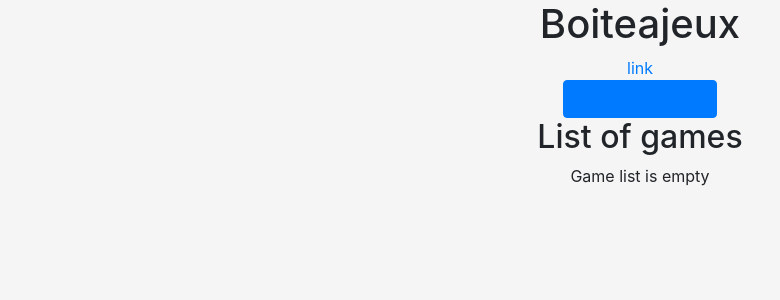
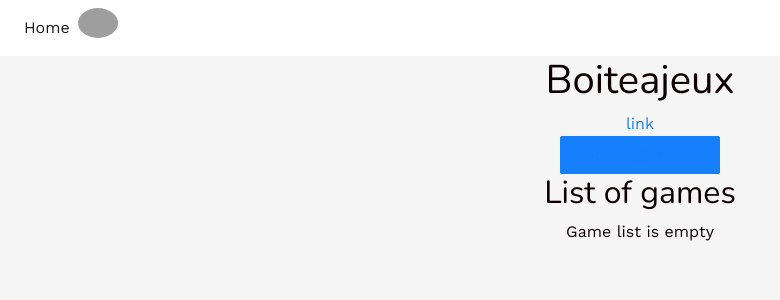
Before and after one commit to dmcarmo/boardgames-online, a Rails app: page /sites/1 in a window 1280 px wide. Shown: the top 300 px of the page, without its empty margins (0-780 px from the left). Run offline with Rails 7, Linux system fonts and the light colour scheme; the visitor is signed in with stand-in values (Sample User, id 1); data comes from the database, SQL or seed files in the repository; data that the repository does not hold is empty; style sheets or scripts are compiled from the project's sources; some libraries are stand-ins or nearby versions; grey boxes are pictures that could not be loaded.

Commit message:
Fixed bootstrap configuration
installed missing dependencies, added navbar and other scss files

```diff
--- a/app/assets/stylesheets/application.scss
+++ b/app/assets/stylesheets/application.scss
@@ -1,2 +1,11 @@
+// Graphical variables
+@import "config/fonts";
+@import "config/colors";
+@import "config/bootstrap_variables";
+
+// External libraries
 @import "bootstrap/scss/bootstrap";
+
+// CSS partials
+@import "components/index";
 @import "layout";
--- /dev/null
+++ b/app/assets/stylesheets/components/_alert.scss
@@ -0,0 +1,6 @@
+.alert {
+  position: fixed;
+  bottom: 16px;
+  right: 16px;
+  z-index: 1000;
+}
--- /dev/null
+++ b/app/assets/stylesheets/components/_avatar.scss
@@ -0,0 +1,20 @@
+.avatar {
+  width: 40px;
+  border-radius: 50%;
+}
+.avatar-large {
+  width: 56px;
+  border-radius: 50%;
+}
+.avatar-bordered {
+  width: 40px;
+  border-radius: 50%;
+  box-shadow: 0 1px 2px rgba(0,0,0,0.2);
+  border: white 1px solid;
+}
+.avatar-square {
+  width: 40px;
+  border-radius: 0px;
+  box-shadow: 0 1px 2px rgba(0,0,0,0.2);
+  border: white 1px solid;
+}
--- /dev/null
+++ b/app/assets/stylesheets/components/_index.scss
@@ -0,0 +1,4 @@
+// Import your components CSS files here.
+@import "alert";
+@import "avatar";
+@import "navbar";
--- /dev/null
+++ b/app/assets/stylesheets/components/_navbar.scss
@@ -0,0 +1,12 @@
+.navbar-lewagon {
+  justify-content: space-between;
+  background: white;
+}
+
+.navbar-lewagon .navbar-collapse {
+  flex-grow: 0;
+}
+
+.navbar-lewagon .navbar-brand img {
+  width: 40px;
+}
--- /dev/null
+++ b/app/assets/stylesheets/config/_bootstrap_variables.scss
@@ -0,0 +1,25 @@
+// This is where you override default Bootstrap variables
+// 1. All Bootstrap variables are here => https://github.com/twbs/bootstrap/blob/master/scss/_variables.scss
+// 2. These variables are defined with default value (see https://robots.thoughtbot.com/sass-default)
+// 3. You can override them below!
+
+// General style
+$font-family-sans-serif:  $body-font;
+$headings-font-family:    $headers-font;
+$body-bg:                 $light-gray;
+$font-size-base: 1rem;
+
+// Colors
+$body-color: $gray;
+$primary:    $blue;
+$success:    $green;
+$info:       $yellow;
+$danger:     $red;
+$warning:    $orange;
+
+// Buttons & inputs' radius
+$border-radius:    2px;
+$border-radius-lg: 2px;
+$border-radius-sm: 2px;
+
+// Override other variables below!
--- /dev/null
+++ b/app/assets/stylesheets/config/_colors.scss
@@ -0,0 +1,10 @@
+// Define variables for your color scheme
+
+// For example:
+$red: #FD1015;
+$blue: #167FFB;
+$yellow: #FFC65A;
+$orange: #E67E22;
+$green: #1EDD88;
+$gray: #0E0000;
+$light-gray: #F4F4F4;
--- /dev/null
+++ b/app/assets/stylesheets/config/_fonts.scss
@@ -0,0 +1,16 @@
+// Import Google fonts
+@import url('https://fonts.googleapis.com/css?family=Nunito:400,700|Work+Sans:400,700&display=swap');
+
+// Define fonts for body and headers
+$body-font: "Work Sans", "Helvetica", "sans-serif";
+$headers-font: "Nunito", "Helvetica", "sans-serif";
+
+// To use a font file (.woff) uncomment following lines
+// @font-face {
+//   font-family: "Font Name";
+//   src: font-url('FontFile.eot');
+//   src: font-url('FontFile.eot?#iefix') format('embedded-opentype'),
+//        font-url('FontFile.woff') format('woff'),
+//        font-url('FontFile.ttf') format('truetype')
+// }
+// $my-font: "Font Name";
--- a/app/javascript/packs/application.js
+++ b/app/javascript/packs/application.js
@@ -7,6 +7,7 @@ require("@rails/ujs").start()
 require("turbolinks").start()
 require("@rails/activestorage").start()
 
+import 'bootstrap';
 
 // Uncomment to copy all static images under ../images to the output folder and reference
 // them with the image_pack_tag helper in views (e.g <%= image_pack_tag 'rails.png' %>)
--- a/app/views/layouts/application.html.erb
+++ b/app/views/layouts/application.html.erb
@@ -5,12 +5,15 @@
     <meta name='description' content='Helps you find out where to play your favorite boardgames online'>
     <%= csrf_meta_tags %>
     <%= csp_meta_tag %>
-
+    <meta name="viewport" content="width=device-width, initial-scale=1">
+    <meta http-equiv="X-UA-Compatible" content="IE=edge,chrome=1">
     <%= stylesheet_link_tag 'application', media: 'all', 'data-turbolinks-track': 'reload' %>
     <%= javascript_pack_tag 'application', 'data-turbolinks-track': 'reload' %>
   </head>
 
   <body>
+    <%= render 'shared/navbar' %>
+    <%= render 'shared/flashes' %>
     <div class='container'>
       <%= yield %>
     </div>
--- a/app/views/shared/_navbar.html.erb
+++ b/app/views/shared/_navbar.html.erb
@@ -1,12 +1,8 @@
 <div class="navbar navbar-expand-sm navbar-light navbar-lewagon">
-  <%= link_to "#", class: "navbar-brand" do %>
-    <%= image_tag "https://raw.githubusercontent.com/lewagon/fullstack-images/master/uikit/logo.png" %>
-    <% end %>
 
   <button class="navbar-toggler" type="button" data-toggle="collapse" data-target="#navbarSupportedContent" aria-controls="navbarSupportedContent" aria-expanded="false" aria-label="Toggle navigation">
     <span class="navbar-toggler-icon"></span>
   </button>
-
 
   <div class="collapse navbar-collapse" id="navbarSupportedContent">
     <ul class="navbar-nav mr-auto">
@@ -14,11 +10,8 @@
         <li class="nav-item active">
           <%= link_to "Home", "#", class: "nav-link" %>
         </li>
-        <li class="nav-item">
-          <%= link_to "Messages", "#", class: "nav-link" %>
-        </li>
         <li class="nav-item dropdown">
-          <%= image_tag "https://kitt.lewagon.com/placeholder/users/ssaunier", class: "avatar dropdown-toggle", id: "navbarDropdown", data: { toggle: "dropdown" }, 'aria-haspopup': true, 'aria-expanded': false %>
+          <%= image_tag "https://avatars2.githubusercontent.com/u/16320169", class: "avatar dropdown-toggle", id: "navbarDropdown", data: { toggle: "dropdown" }, 'aria-haspopup': true, 'aria-expanded': false %>
           <div class="dropdown-menu dropdown-menu-right" aria-labelledby="navbarDropdown">
             <%= link_to "Action", "#", class: "dropdown-item" %>
             <%= link_to "Another action", "#", class: "dropdown-item" %>
--- a/package.json
+++ b/package.json
@@ -6,6 +6,8 @@
     "@rails/ujs": "^6.0.0",
     "@rails/webpacker": "4.2.2",
     "bootstrap": "^4.5.0",
+    "jquery": "^3.5.1",
+    "popper.js": "^1.16.1",
     "turbolinks": "^5.2.0"
   },
   "version": "0.1.0",
```
Also changed, not shown: config/webpack/environment.js (+10 -0 lines), 1 other file.
